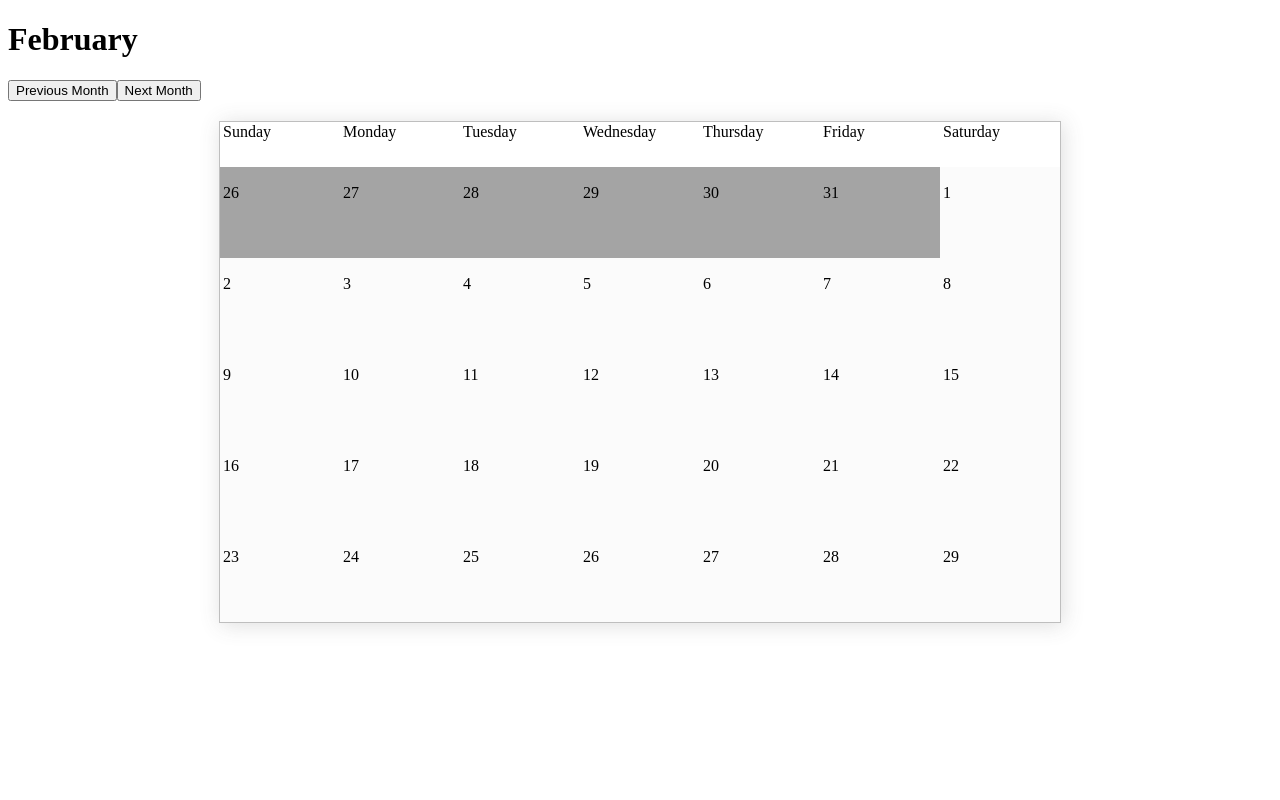
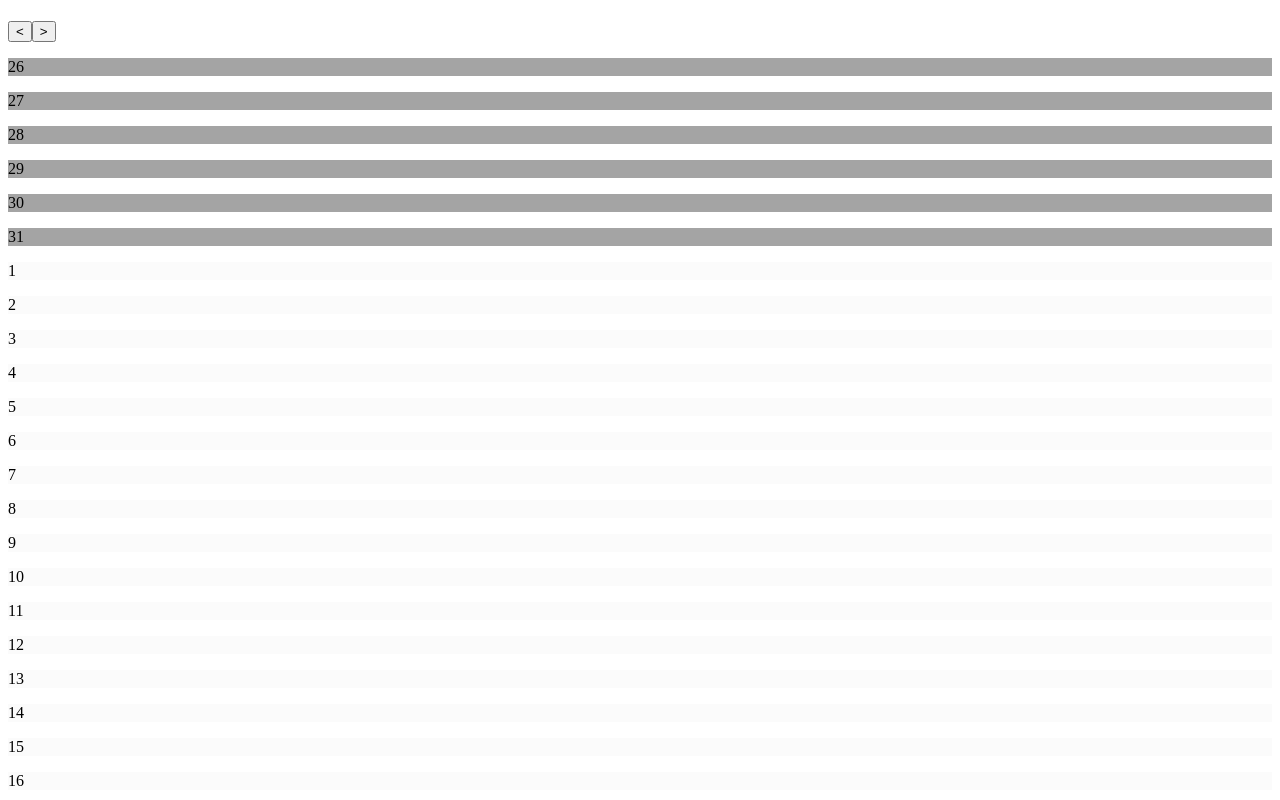
Before and after one commit to emptyelephants/monthlybudget, a React (Create React App) app: page / in a window 1280 px wide. Shown: the top 800 px of the page. Built offline with nearby package versions, Linux system fonts and the light colour scheme; what miragejs would draw is missing.

Commit message:
need to write custom hook for setting calendar month days

```diff
--- a/public/index.html
+++ b/public/index.html
@@ -16,7 +16,7 @@
     -->
     <link rel="manifest" href="%PUBLIC_URL%/manifest.json" />
 
-    <title>React App</title>
+    <title></title>
   </head>
   <body>
     <noscript>You need to enable JavaScript to run this app.</noscript>
--- a/src/components/CalendarContainerHooks.js
+++ b/src/components/CalendarContainerHooks.js
@@ -1,44 +1,69 @@
 import React, { useEffect } from 'react';
 import { useMonthHook } from './hooks/useMonthHook';
 import { CalendarDays } from './CalendarDays';
+
 import { MONTH_NAMES as monthNames } from '../Constants';
 
 import './CalendarContainer.css';
+import './CalendarDays.css';
 
 export const CalendarContainerHooks = () => {
   const [displayMonth, setDisplayMonth] = useMonthHook(new Date());
+  const [calendarDays, setCalendarDays] = React.useState([]);
 
   useEffect(() => {
-    console.log('mount');
-    console.log(displayMonth.currentMonth);
-    console.log(displayMonth.firstSunday);
+    const currentCalendar = [];
+    const tempDay = new Date(displayMonth.firstSunday);
+    // const test = { test: 1 };
+    for (let i = 0; i < 35; i += 1) {
+      currentCalendar.push({
+        calendarDay: new Date(tempDay),
+        items: [],
+      });
+      tempDay.setDate(tempDay.getDate() + 1);
+      // console.log(test);
 
-  }, [displayMonth.currentMonth]);
+
+    }
+    console.log(currentCalendar);
+    setCalendarDays(currentCalendar);
+  }, [displayMonth]);
 
   return (
     <>
       <h1>
-        { monthNames[displayMonth.currentMonth.getMonth()] }
+        {/* { monthNames[displayMonth.currentMonth.getMonth()] } */}
       </h1>
       <div className="calendar-controller">
         <button
           type="button"
           onClick={() => setDisplayMonth(-1)}
         >
-          Previous Month
+          {'<'}
         </button>
         <button
           type="button"
           onClick={() => setDisplayMonth(1)}
         >
-          Next Month
+          {'>'}
         </button>
       </div>
       <div className="calendar-container">
-        <CalendarDays
-          firstSunday={displayMonth.firstSunday}
-          currentMonth={displayMonth.currentMonth}
-        />
+        {calendarDays.length && calendarDays.map((day) => (
+          <div
+            className={
+              `day${
+                displayMonth.currentMonth.getMonth() === day.calendarDay.getMonth() ? '-current-month' : ''
+              }`
+            }
+            id={day.calendarDay.getTime()}
+            key={day.calendarDay.getTime()}
+          >
+            <p>
+              {day.calendarDay.getDate()}
+            </p>
+          </div>
+        ))}
       </div>
     </>
   );
```
